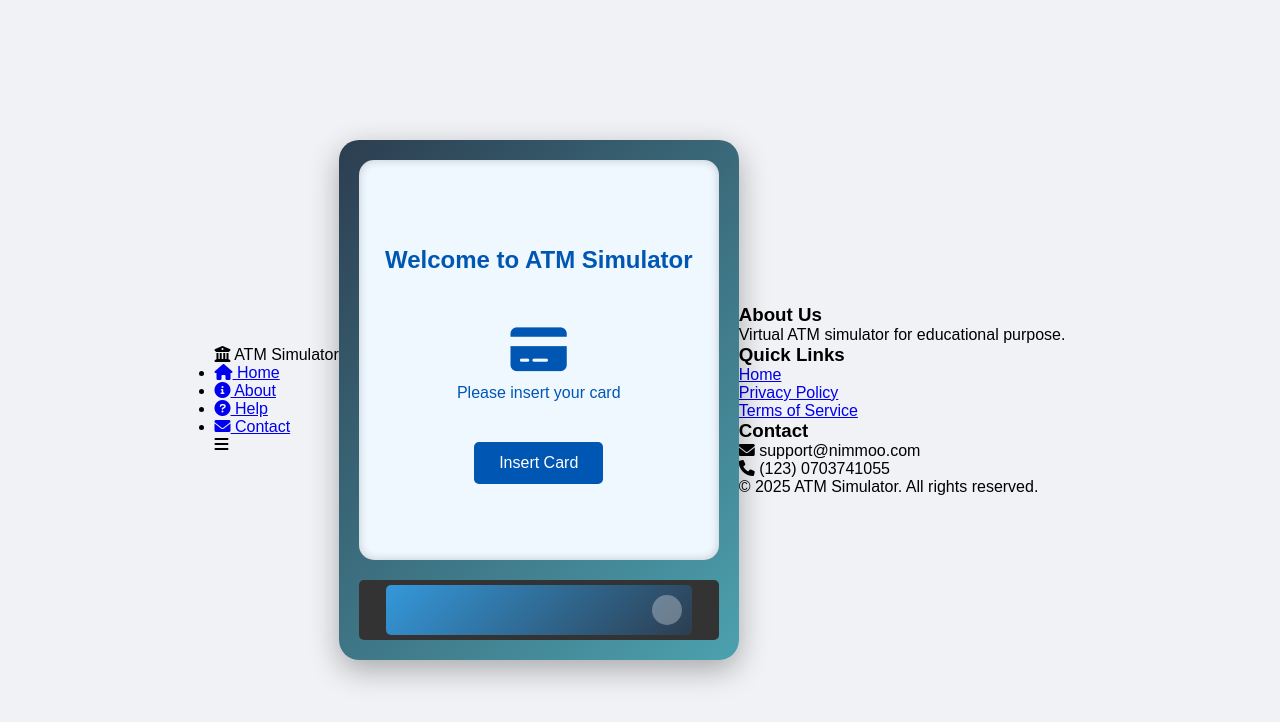
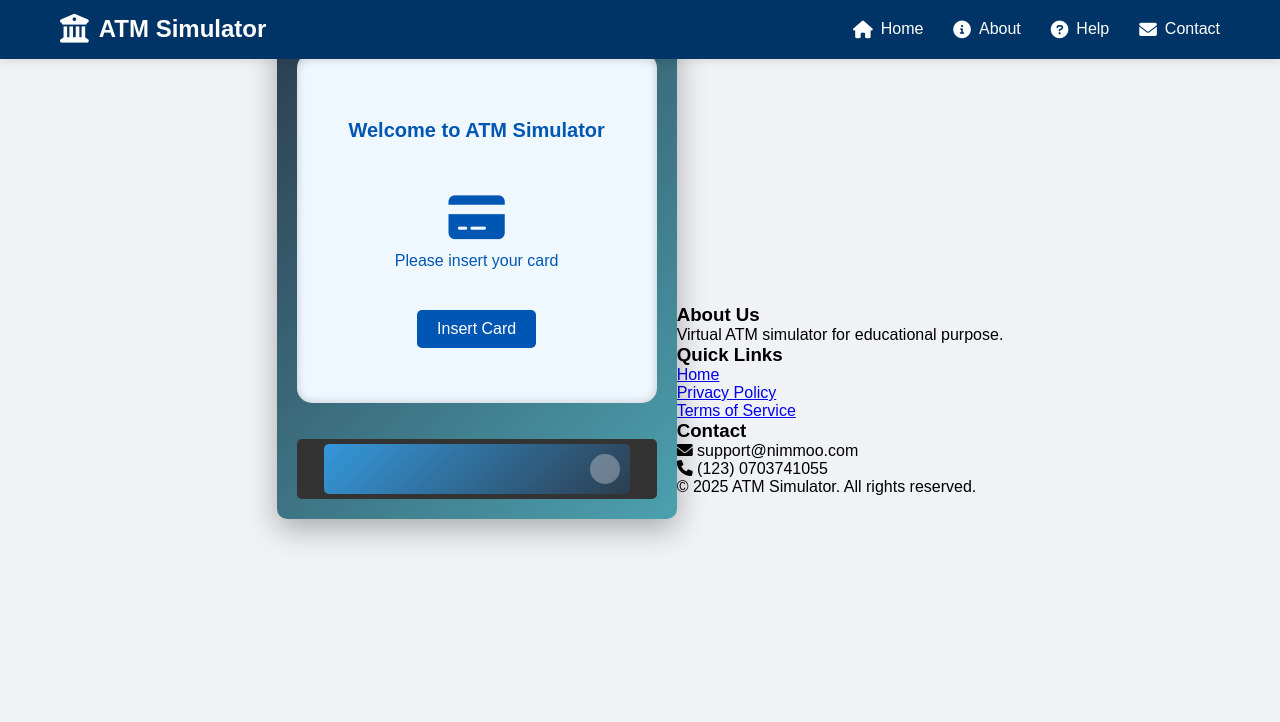
Before and after one commit to nimrod-kip/ATM-Machine-Simulation, a website: page index.html in a window 1280 px wide. Drawn offline with Linux system fonts and the light colour scheme.

Commit message:
updates latest commits in style.css

```diff
--- a/style.css
+++ b/style.css
@@ -215,3 +215,110 @@
     background-color: rgba(255, 255, 255, 0.3);
     border-radius: 50%;
   }
+
+  @media (max-width: 1500px) {
+    .atm-container {
+        border-radius: 10px;
+        margin-bottom: 20%;
+        width: 1250px;
+    }
+
+    .atm-screen {
+        height: 350px;
+        padding: 15px;
+
+        margin-bottom: 10%;
+    }
+
+    .welcome-screen h1 {
+        font-size: 20px;
+    }
+
+    button {
+        padding: 10px 20px;
+    }
+
+    .key {
+        padding: 12px 0;
+    }
+  }
+
+  @media (max-width: 360px) {
+    .atm-screen {
+        height: 360px;
+        position: relative;
+        z-index: 10;
+    }
+
+    .keypad {
+        gap: 8px;
+    }
+
+    .key {
+        padding: 10px 0;
+    }
+  }
+
+  .navbar {
+    background-color: var(--secondary-color);
+    color: white;
+    padding: 15px 0;
+    position: fixed;
+    width: 100%;
+    top: 0;
+    z-index: 1000;
+    box-shadow: 0 2px 10px rgba(0, 0, 0, 0.1);
+  }
+
+  .navbar-container {
+    display: flex;
+    justify-content: space-between;
+    align-items: center;
+    max-width: 1200px;
+    margin: 0 auto;
+    padding: 0 20px;
+  }
+
+  .navbar-brand {
+    display: flex;
+    align-items: center;
+    font-size: 1.5rem;
+    font-weight: bold;
+  }
+
+  .navbar-brand i {
+    margin-right: 10px;
+    font-size: 1.8rem;
+  }
+
+  .navbar-links {
+    display: flex;
+    list-style: none;
+  }
+
+  .navbar-links li {
+    margin-left: 30px;
+  }
+
+  .navbar-links a {
+    color: white;
+    text-decoration: none;
+    display: flex;
+    align-items: center;
+    transition: color 0.3s;
+  }
+
+  .navbar-links a:hover {
+    color: var(--accent-color);
+  }
+
+  .navbar-links i {
+    margin-right: 8px;
+    font-size: 1.1rem;
+  }
+
+  .navbar-toggle {
+    display: none;
+    font-size: 1.5rem;
+    cursor: pointer;
+  }
```
